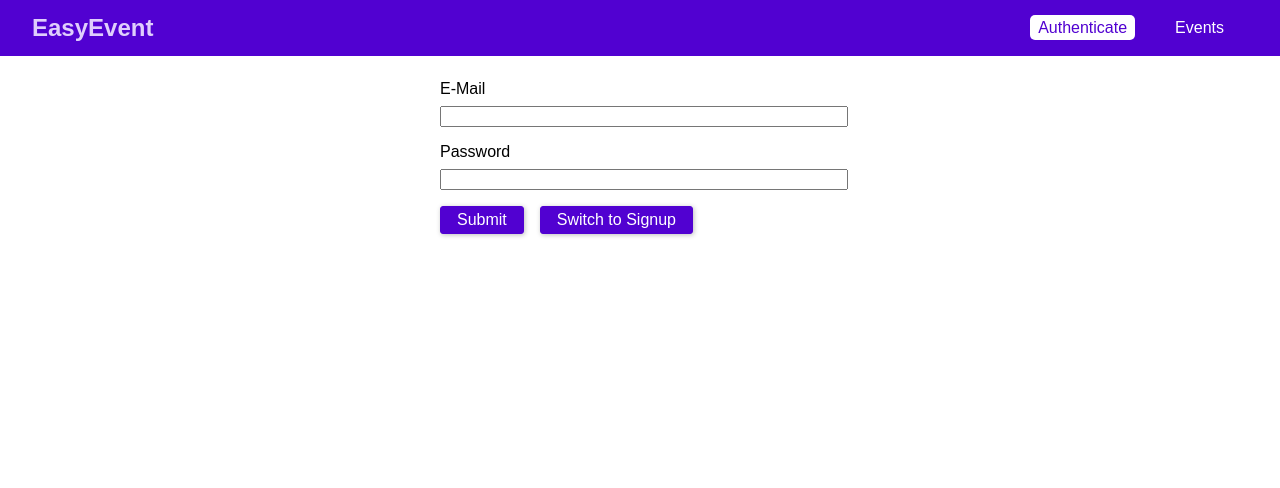
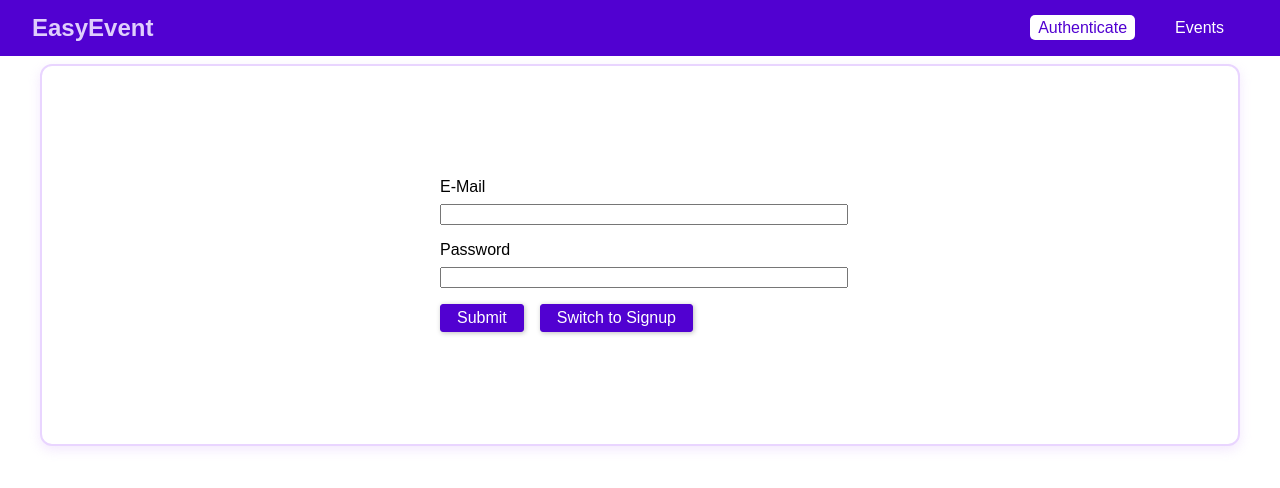
Before and after one commit to Courts02/GraphQLTutorial2, a React (Create React App) app in the folder GraphQL_React-main/frontend/: page /auth in a window 1280 px wide. Shown: the top 488 px of the page. Built offline with nearby package versions, Linux system fonts and the light colour scheme.

Commit message:
Changed CSS

```diff
--- a/GraphQL_React-main/frontend/src/App.css
+++ b/GraphQL_React-main/frontend/src/App.css
@@ -1,3 +1,8 @@
 .main-content {
   margin: 4rem 2.5rem;
+  background-color: #ffffff; /* clean white background */
+  border: 2px solid #e9d5ff; /* soft pastel purple border */
+  border-radius: 12px; /* nice rounded corners */
+  padding: 2rem;
+  box-shadow: 0 4px 12px rgba(216, 180, 248, 0.3); /* subtle lavender shadow */
 }
```
